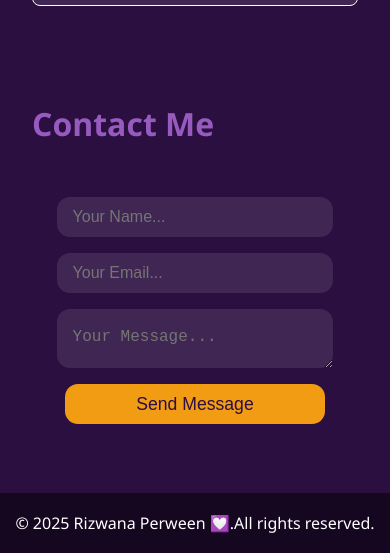
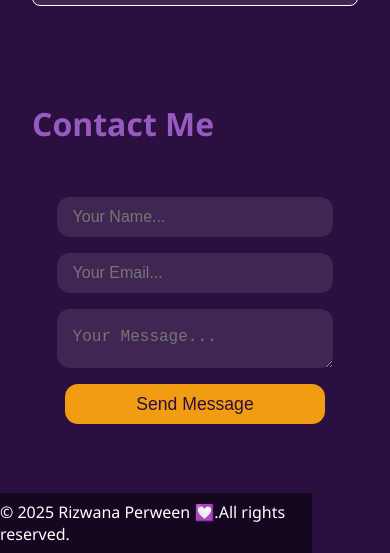
Before and after one commit to DeveloperRizwana/Portfolio, a plain HTML site: page index.html in a window 390 px wide. Shown: the part 3993-4546 px from the top of the page. Drawn offline with Linux system fonts and the light colour scheme.

Commit message:
completed portfolio

```diff
--- a/styles.css
+++ b/styles.css
@@ -289,7 +289,7 @@ footer {
 
   .contact-box input,
   .contact-box textarea,
-  .contact-box button {
+  .contact-box button, footer {
     width: 80%;
   }
 
```
